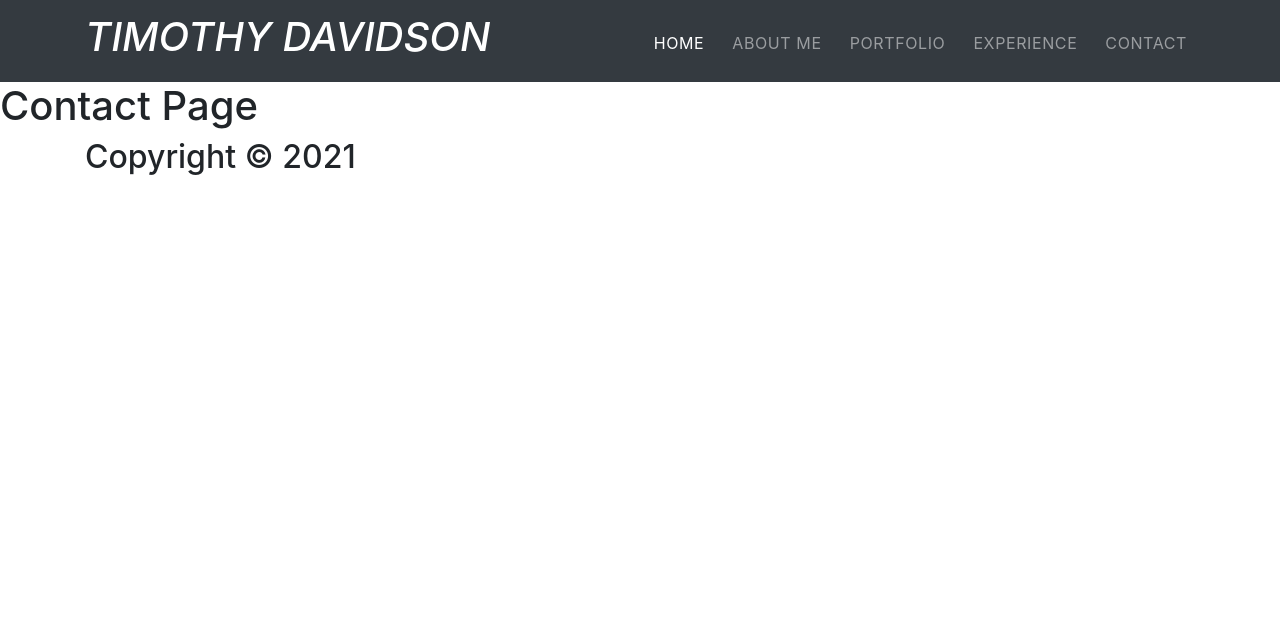
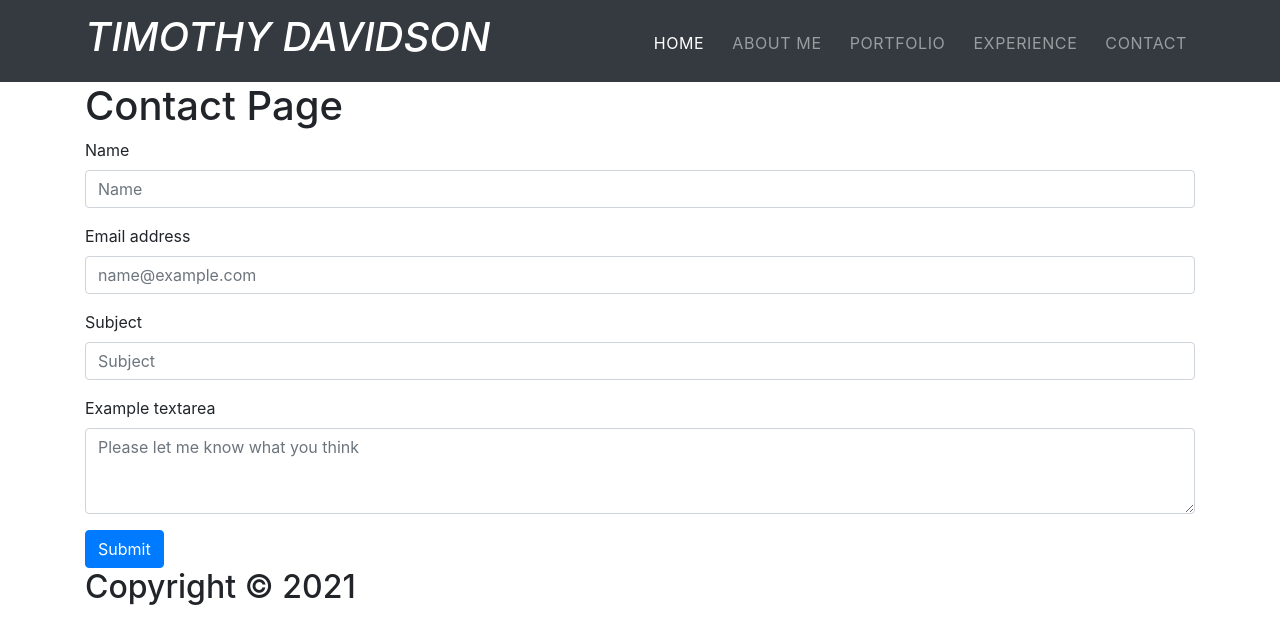
Before and after one commit to timdavidson2/react-portfolio, a React (Create React App) app in the folder portfolio/: page /contact in a window 1280 px wide. Shown: the top 644 px of the page. Built offline with nearby package versions, Linux system fonts and the light colour scheme; a web font is replaced by a local one.

Commit message:
add emailjs to contact

```diff
--- a/portfolio/package.json
+++ b/portfolio/package.json
@@ -10,6 +10,8 @@
     "@testing-library/react": "^11.2.7",
     "@testing-library/user-event": "^12.8.3",
     "bootstrap": "^4.6.0",
+    "emailjs": "^3.6.0",
+    "emailjs-com": "^3.2.0",
     "github": "^14.0.0",
     "react": "^17.0.2",
     "react-bootstrap": "^2.0.1",
--- a/portfolio/src/pages/Contact.js
+++ b/portfolio/src/pages/Contact.js
@@ -1,10 +1,62 @@
 import React, { useEffect } from "react";
+import emailjs from "emailjs-com";
+import Form from "react-bootstrap/Form";
+import Button from "react-bootstrap/Button";
+import "../styles/Contact.css";
 
 const Contact = () => {
   useEffect(() => {
     window.scroll(0, 0);
   }, []);
-  return <h1>Contact Page</h1>;
+
+  const serviceID = "service_ID";
+  const templateID = "template_ID";
+  const userID = "user_M5ulgz3ASP9cT0LIkX9RW";
+
+
+  const sendEmail = (e) => {
+    e.preventDefault();
+
+
+
+    emailjs.sendForm(serviceID, templateID, e.target, userID)
+      .then((result) => {
+        console.log(result.text);
+      }, (error) => {
+        console.log(error.text);
+      });
+  };
+
+  return (
+    <div className="container">
+      <div className="heading">
+        <h1>Contact Page</h1>
+      </div>
+
+      <Form className="form" onSubmit={sendEmail}>
+        <Form.Group className="mb-3" controlId="exampleForm.ControlInput1">
+          <Form.Label>Name</Form.Label>
+          <Form.Control type="text" placeholder="Name" name="name" required="true" />
+        </Form.Group>
+        <Form.Group className="mb-3" controlId="exampleForm.ControlInput1">
+          <Form.Label>Email address</Form.Label>
+          <Form.Control type="email" placeholder="name@example.com" name="email" required="true" />
+        </Form.Group>
+        <Form.Group className="mb-3" controlId="exampleForm.ControlInput1">
+          <Form.Label>Subject</Form.Label>
+          <Form.Control type="text" placeholder="Subject" name="subject" required="true" />
+        </Form.Group>
+        <Form.Group className="mb-3" controlId="exampleForm.ControlTextarea1">
+          <Form.Label>Example textarea</Form.Label>
+          <Form.Control as="textarea" placeholder="Please let me know what you think" name="description" rows={3} required="true" />
+        </Form.Group>
+        <Button variant="primary" type="submit" >
+          Submit
+        </Button>
+      </Form>
+
+    </div>
+  )
 };
 
 export default Contact;
--- /dev/null
+++ b/portfolio/src/styles/Contact.css
@@ -0,0 +1,3 @@
+.form {
+  width: 100%;
+}
```
Also changed, not shown: 1 other file (tests, documents, lock files or other folders).
